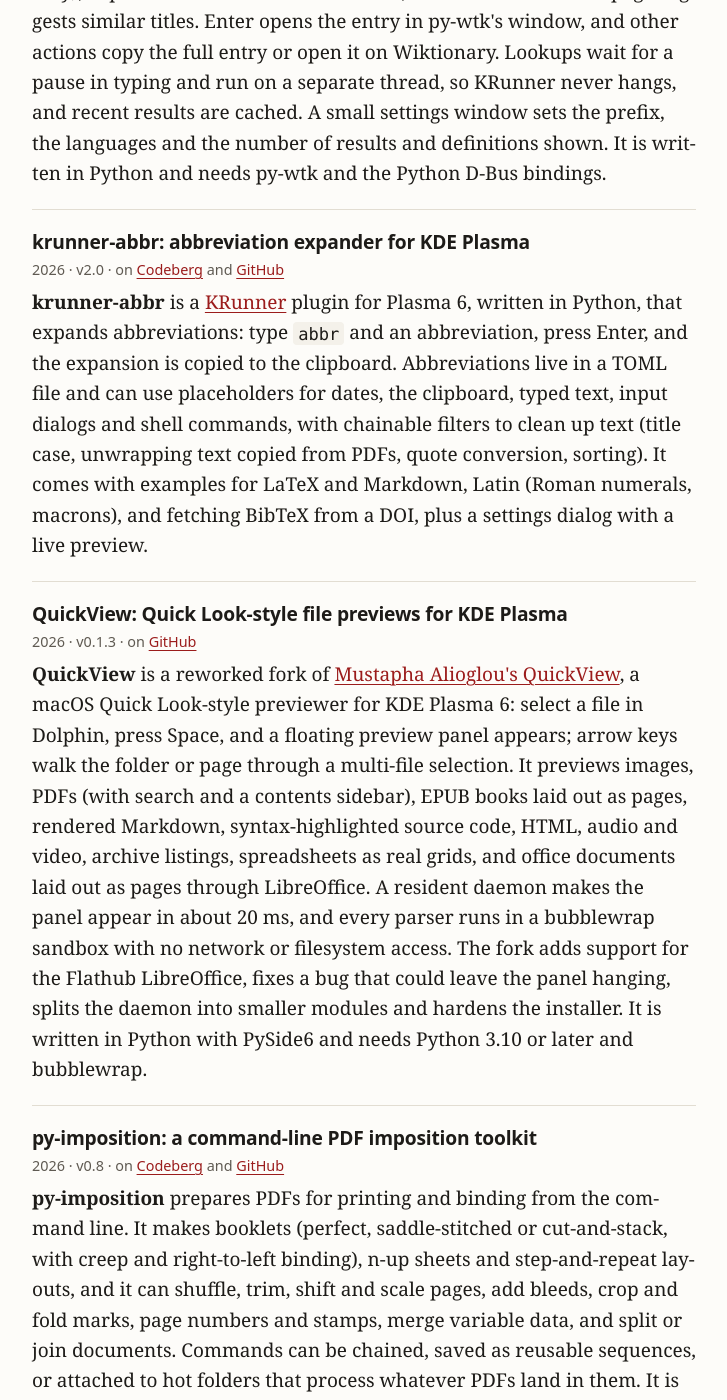
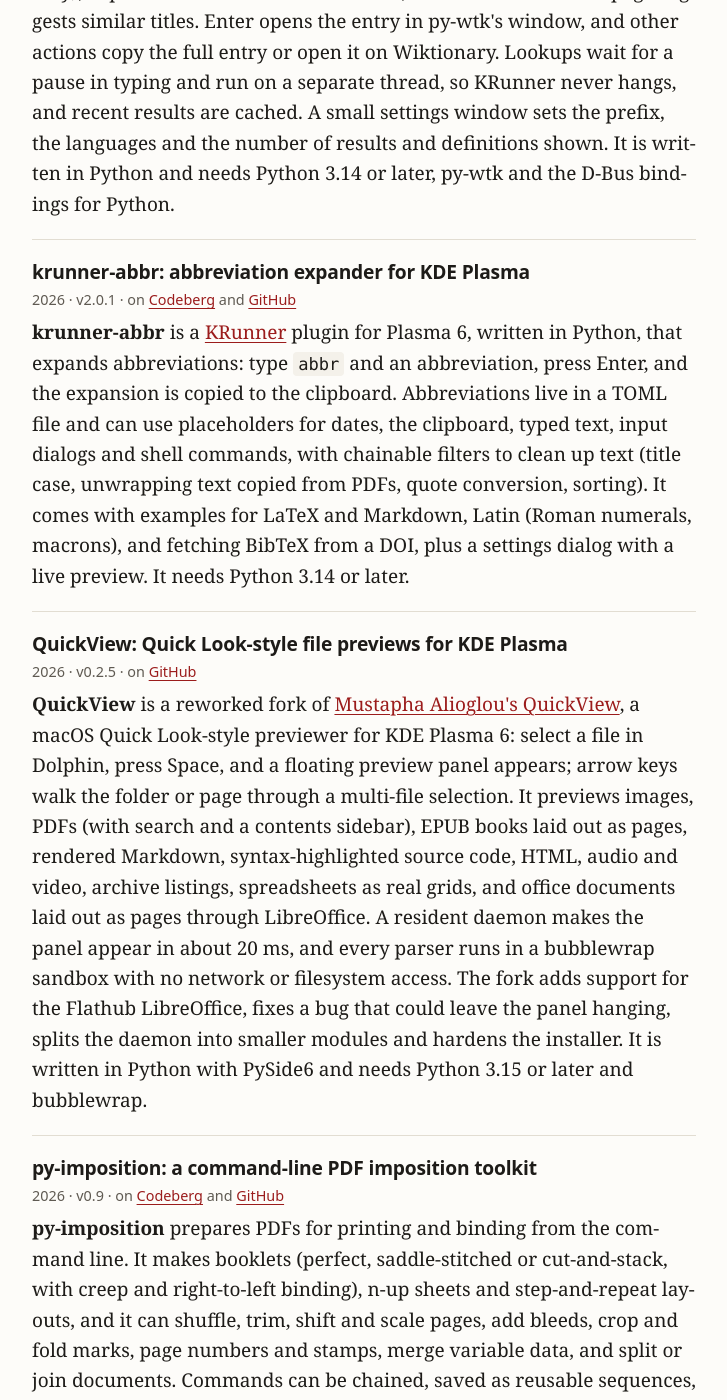
Before and after one commit to nivaca/nivaca.github.io, a Jekyll site: the page built from coding.md, in a window 1280 px wide and 1400 px high, scrolled down 1852 px. Shown: the whole window, without its empty margins (276-1003 px from the left). Built offline with Jekyll 4.4.1, drawn with Linux system fonts in a browser that asks for light colours; some web fonts are replaced; a style sheet for code colours, icons or effects is not loaded; some of the changed text lies outside the part shown.

Commit message:
Coding page: update versions and Python requirements
Bring every entry, in English and Spanish, in line with its repo's
latest release, and state the Python requirement of the entries that
lacked one.

```diff
--- a/coding.md
+++ b/coding.md
@@ -11,8 +11,8 @@ I write software mostly in [Python](https://www.python.org/), along with XML/TEI
 <ul class="projects">
   <li class="project">
     <h2><a href="https://codeberg.org/{{ site.codeberg_username }}/py-words">py-words: a Latin dictionary with morphology</a></h2>
-    <p class="project-role">2026 · v3.11 · on <a href="https://codeberg.org/{{ site.codeberg_username }}/py-words">Codeberg</a> and <a href="https://github.com/{{ site.github_username }}/py-words">GitHub</a></p>
-    <p><b>py-words</b> is a Latin-English-Latin and Latin-Spanish-Latin dictionary written in Python. It started from William Whitaker's WORDS, but both code and data have been redesigned, and it now includes Lewis and Short's English dictionary and the Spanish ones of Echave-Sustaeta and De Miguel. It analyses inflected Latin words, and whole lines of Latin, into their forms and dictionary entries, with meanings in English or Spanish, and finds the Latin for English or Spanish words. It runs in a window, on the command line, in the terminal or in a web browser, and needs only Python 3.11 or later.</p>
+    <p class="project-role">2026 · v3.20 · on <a href="https://codeberg.org/{{ site.codeberg_username }}/py-words">Codeberg</a> and <a href="https://github.com/{{ site.github_username }}/py-words">GitHub</a></p>
+    <p><b>py-words</b> is a Latin-English-Latin and Latin-Spanish-Latin dictionary written in Python. It started from William Whitaker's WORDS, but both code and data have been redesigned, and it now includes Lewis and Short's English dictionary and the Spanish ones of Echave-Sustaeta and De Miguel. It analyses inflected Latin words, and whole lines of Latin, into their forms and dictionary entries, with meanings in English or Spanish, and finds the Latin for English or Spanish words. It runs in a window, on the command line, in the terminal or in a web browser, and needs only Python 3.13 or later.</p>
     <p><a class="button button-primary" href="{{ "/py-words/" | relative_url }}"><i class="fas fa-book-open" aria-hidden="true"></i> Try it in your browser</a></p>
   </li>
 
@@ -24,32 +24,32 @@ I write software mostly in [Python](https://www.python.org/), along with XML/TEI
 
   <li class="project">
     <h2><a href="https://github.com/{{ site.github_username }}/py-wtk">py-wtk: Wiktionary from the terminal or the desktop</a></h2>
-    <p class="project-role">2026 · v1.8 · on <a href="https://codeberg.org/{{ site.codeberg_username }}/py-wtk">Codeberg</a> and <a href="https://github.com/{{ site.github_username }}/py-wtk">GitHub</a></p>
-    <p><b>py-wtk</b> is a Python interface to the <a href="https://en.wiktionary.org">English Wiktionary</a> for looking up words without opening a web browser. It comes as a command-line tool, a full-screen terminal interface and a desktop window, all sharing the same code. It shows the complete entry, not only the definitions: etymology, pronunciation, examples and quotations, usage notes, inflection tables, synonyms, derived and related terms, descendants and translations, for all the languages on the page or only those you choose (only Latin, say, or Latin and Spanish). It can also search page titles and output structured JSON for use in other programs. It needs only Python 3.11 or later and its standard library (plus Tkinter for the window), and there is also a self-contained AppImage for Linux.</p>
+    <p class="project-role">2026 · v1.13 · on <a href="https://codeberg.org/{{ site.codeberg_username }}/py-wtk">Codeberg</a> and <a href="https://github.com/{{ site.github_username }}/py-wtk">GitHub</a></p>
+    <p><b>py-wtk</b> is a Python interface to the <a href="https://en.wiktionary.org">English Wiktionary</a> for looking up words without opening a web browser. It comes as a command-line tool, a full-screen terminal interface and a desktop window, all sharing the same code. It shows the complete entry, not only the definitions: etymology, pronunciation, examples and quotations, usage notes, inflection tables, synonyms, derived and related terms, descendants and translations, for all the languages on the page or only those you choose (only Latin, say, or Latin and Spanish). It can also search page titles and output structured JSON for use in other programs. It needs only Python 3.15 or later and its standard library (plus Tkinter for the window), and there is also a self-contained AppImage for Linux.</p>
   </li>
 
   <li class="project">
     <h2><a href="https://github.com/{{ site.github_username }}/krunner-py-wtk">krunner-py-wtk: Wiktionary in KRunner</a></h2>
-    <p class="project-role">2026 · v1.0 · on <a href="https://codeberg.org/{{ site.codeberg_username }}/krunner-py-wtk">Codeberg</a> and <a href="https://github.com/{{ site.github_username }}/krunner-py-wtk">GitHub</a></p>
-    <p><b>krunner-py-wtk</b> brings <a href="https://github.com/{{ site.github_username }}/py-wtk">py-wtk</a> to <a href="https://userbase.kde.org/Plasma/Krunner">KRunner</a> in KDE Plasma 6: type <code>wtk</code> and a word, and its Wiktionary entries appear, one for each part of speech in each language, with the headword line and the first definitions. Languages can be chosen in the query itself (<code>wtk rosa @la</code> for Latin only), expressions of several words work, and a word without a page suggests similar titles. Enter opens the entry in py-wtk's window, and other actions copy the full entry or open it on Wiktionary. Lookups wait for a pause in typing and run on a separate thread, so KRunner never hangs, and recent results are cached. A small settings window sets the prefix, the languages and the number of results and definitions shown. It is written in Python and needs py-wtk and the Python D-Bus bindings.</p>
+    <p class="project-role">2026 · v1.0.1 · on <a href="https://codeberg.org/{{ site.codeberg_username }}/krunner-py-wtk">Codeberg</a> and <a href="https://github.com/{{ site.github_username }}/krunner-py-wtk">GitHub</a></p>
+    <p><b>krunner-py-wtk</b> brings <a href="https://github.com/{{ site.github_username }}/py-wtk">py-wtk</a> to <a href="https://userbase.kde.org/Plasma/Krunner">KRunner</a> in KDE Plasma 6: type <code>wtk</code> and a word, and its Wiktionary entries appear, one for each part of speech in each language, with the headword line and the first definitions. Languages can be chosen in the query itself (<code>wtk rosa @la</code> for Latin only), expressions of several words work, and a word without a page suggests similar titles. Enter opens the entry in py-wtk's window, and other actions copy the full entry or open it on Wiktionary. Lookups wait for a pause in typing and run on a separate thread, so KRunner never hangs, and recent results are cached. A small settings window sets the prefix, the languages and the number of results and definitions shown. It is written in Python and needs Python 3.14 or later, py-wtk and the D-Bus bindings for Python.</p>
   </li>
 
   <li class="project">
     <h2><a href="https://github.com/{{ site.github_username }}/krunner-abbr">krunner-abbr: abbreviation expander for KDE Plasma</a></h2>
-    <p class="project-role">2026 · v2.0 · on <a href="https://codeberg.org/{{ site.codeberg_username }}/krunner-abbr">Codeberg</a> and <a href="https://github.com/{{ site.github_username }}/krunner-abbr">GitHub</a></p>
-    <p><b>krunner-abbr</b> is a <a href="https://userbase.kde.org/Plasma/Krunner">KRunner</a> plugin for Plasma 6, written in Python, that expands abbreviations: type <code>abbr</code> and an abbreviation, press Enter, and the expansion is copied to the clipboard. Abbreviations live in a TOML file and can use placeholders for dates, the clipboard, typed text, input dialogs and shell commands, with chainable filters to clean up text (title case, unwrapping text copied from PDFs, quote conversion, sorting). It comes with examples for LaTeX and Markdown, Latin (Roman numerals, macrons), and fetching BibTeX from a DOI, plus a settings dialog with a live preview.</p>
+    <p class="project-role">2026 · v2.0.1 · on <a href="https://codeberg.org/{{ site.codeberg_username }}/krunner-abbr">Codeberg</a> and <a href="https://github.com/{{ site.github_username }}/krunner-abbr">GitHub</a></p>
+    <p><b>krunner-abbr</b> is a <a href="https://userbase.kde.org/Plasma/Krunner">KRunner</a> plugin for Plasma 6, written in Python, that expands abbreviations: type <code>abbr</code> and an abbreviation, press Enter, and the expansion is copied to the clipboard. Abbreviations live in a TOML file and can use placeholders for dates, the clipboard, typed text, input dialogs and shell commands, with chainable filters to clean up text (title case, unwrapping text copied from PDFs, quote conversion, sorting). It comes with examples for LaTeX and Markdown, Latin (Roman numerals, macrons), and fetching BibTeX from a DOI, plus a settings dialog with a live preview. It needs Python 3.14 or later.</p>
   </li>
 
   <li class="project">
     <h2><a href="https://github.com/{{ site.github_username }}/QuickView">QuickView: Quick Look-style file previews for KDE Plasma</a></h2>
-    <p class="project-role">2026 · v0.1.3 · on <a href="https://github.com/{{ site.github_username }}/QuickView">GitHub</a></p>
-    <p><b>QuickView</b> is a reworked fork of <a href="https://github.com/MustaphaAlioglou/QuickView">Mustapha Alioglou's QuickView</a>, a macOS Quick Look-style previewer for KDE Plasma 6: select a file in Dolphin, press Space, and a floating preview panel appears; arrow keys walk the folder or page through a multi-file selection. It previews images, PDFs (with search and a contents sidebar), EPUB books laid out as pages, rendered Markdown, syntax-highlighted source code, HTML, audio and video, archive listings, spreadsheets as real grids, and office documents laid out as pages through LibreOffice. A resident daemon makes the panel appear in about 20 ms, and every parser runs in a bubblewrap sandbox with no network or filesystem access. The fork adds support for the Flathub LibreOffice, fixes a bug that could leave the panel hanging, splits the daemon into smaller modules and hardens the installer. It is written in Python with PySide6 and needs Python 3.10 or later and bubblewrap.</p>
+    <p class="project-role">2026 · v0.2.5 · on <a href="https://github.com/{{ site.github_username }}/QuickView">GitHub</a></p>
+    <p><b>QuickView</b> is a reworked fork of <a href="https://github.com/MustaphaAlioglou/QuickView">Mustapha Alioglou's QuickView</a>, a macOS Quick Look-style previewer for KDE Plasma 6: select a file in Dolphin, press Space, and a floating preview panel appears; arrow keys walk the folder or page through a multi-file selection. It previews images, PDFs (with search and a contents sidebar), EPUB books laid out as pages, rendered Markdown, syntax-highlighted source code, HTML, audio and video, archive listings, spreadsheets as real grids, and office documents laid out as pages through LibreOffice. A resident daemon makes the panel appear in about 20 ms, and every parser runs in a bubblewrap sandbox with no network or filesystem access. The fork adds support for the Flathub LibreOffice, fixes a bug that could leave the panel hanging, splits the daemon into smaller modules and hardens the installer. It is written in Python with PySide6 and needs Python 3.15 or later and bubblewrap.</p>
   </li>
 
   <li class="project">
     <h2><a href="https://github.com/{{ site.github_username }}/py-imposition">py-imposition: a command-line PDF imposition toolkit</a></h2>
-    <p class="project-role">2026 · v0.8 · on <a href="https://codeberg.org/{{ site.codeberg_username }}/py-imposition">Codeberg</a> and <a href="https://github.com/{{ site.github_username }}/py-imposition">GitHub</a></p>
-    <p><b>py-imposition</b> prepares PDFs for printing and binding from the command line. It makes booklets (perfect, saddle-stitched or cut-and-stack, with creep and right-to-left binding), n-up sheets and step-and-repeat layouts, and it can shuffle, trim, shift and scale pages, add bleeds, crop and fold marks, page numbers and stamps, merge variable data, and split or join documents. Commands can be chained, saved as reusable sequences, or attached to hot folders that process whatever PDFs land in them. It is written in Python with pikepdf and ReportLab.</p>
+    <p class="project-role">2026 · v0.9 · on <a href="https://codeberg.org/{{ site.codeberg_username }}/py-imposition">Codeberg</a> and <a href="https://github.com/{{ site.github_username }}/py-imposition">GitHub</a></p>
+    <p><b>py-imposition</b> prepares PDFs for printing and binding from the command line. It makes booklets (perfect, saddle-stitched or cut-and-stack, with creep and right-to-left binding), n-up sheets and step-and-repeat layouts, and it can shuffle, trim, shift and scale pages, add bleeds, crop and fold marks, page numbers and stamps, merge variable data, and split or join documents. Commands can be chained, saved as reusable sequences, or attached to hot folders that process whatever PDFs land in them. It is written in Python with pikepdf and ReportLab, and needs Python 3.15 or later.</p>
   </li>
 
   <li class="project">
@@ -60,19 +60,19 @@ I write software mostly in [Python](https://www.python.org/), along with XML/TEI
 
   <li class="project">
     <h2><a href="https://github.com/{{ site.github_username }}/py-foliation">py-foliation: change the page labels of PDF documents</a></h2>
-    <p class="project-role">2026 · v0.1 · on <a href="https://codeberg.org/{{ site.codeberg_username }}/py-foliation">Codeberg</a> and <a href="https://github.com/{{ site.github_username }}/py-foliation">GitHub</a></p>
-    <p><b>py-foliation</b> changes the page labels of PDF documents: the numbering a PDF viewer shows for their pages. A book whose front matter is numbered i, ii, iii and whose text starts again at 1 can show those numbers in the viewer, instead of the plain 1, 2, 3 of the pages of the file; only the labels change, and the pages are left as they are. Labels are set as ranges, each with its first page, its style (arabic, roman or letters, upper or lower case, or no number), the number it starts at and a prefix, so that an appendix can run App-1, App-2 or a last page be called Cover. It has a window for seeing and editing the labels page by page, with undo and redo, and a command line for doing the same in scripts; the window can copy the command that gives the same labels to another file. The interface is in English and Spanish. It is written in Python with pikepdf and PySide6, and comes as an AppImage for Linux, a Fedora package on Copr, or from the source with Python 3.12 or later.</p>
+    <p class="project-role">2026 · v0.8 · on <a href="https://codeberg.org/{{ site.codeberg_username }}/py-foliation">Codeberg</a> and <a href="https://github.com/{{ site.github_username }}/py-foliation">GitHub</a></p>
+    <p><b>py-foliation</b> changes the page labels of PDF documents: the numbering a PDF viewer shows for their pages. A book whose front matter is numbered i, ii, iii and whose text starts again at 1 can show those numbers in the viewer, instead of the plain 1, 2, 3 of the pages of the file; only the labels change, and the pages are left as they are. Labels are set as ranges, each with its first page, its style (arabic, roman or letters, upper or lower case, or no number), the number it starts at and a prefix, so that an appendix can run App-1, App-2 or a last page be called Cover. It has a window for seeing and editing the labels page by page, with undo and redo, and a command line for doing the same in scripts; the window can copy the command that gives the same labels to another file. The interface is in English and Spanish. It is written in Python with pikepdf and PySide6, and comes as an AppImage for Linux, a Fedora package on Copr, or from the source with Python 3.15 or later.</p>
   </li>
 
   <li class="project" id="py-redact">
     <h2><a href="https://github.com/{{ site.github_username }}/py-redact">py-redact: redact PDF documents</a></h2>
-    <p class="project-role">2026 · v0.4.3 · on <a href="https://codeberg.org/{{ site.codeberg_username }}/py-redact">Codeberg</a> and <a href="https://github.com/{{ site.github_username }}/py-redact">GitHub</a></p>
+    <p class="project-role">2026 · v0.4.5 · on <a href="https://codeberg.org/{{ site.codeberg_username }}/py-redact">Codeberg</a> and <a href="https://github.com/{{ site.github_username }}/py-redact">GitHub</a></p>
     <p><b>py-redact</b> redacts PDF documents. You mark on the pages what must go, and in the redacted copy whatever lies under each mark is removed for good: the text, letter by letter, the part of the images under it, the drawings it covers, and the annotations and form fields that touch it. This is not the same as drawing a black rectangle, which hides the text from the eye but leaves it in the file; py-redact takes it out, and after saving checks the copy to make sure nothing that was under a mark can still be read. The place can be filled with a colour or left as it is, with a text such as <code>REDACTED</code> or a FOIA exemption code written over it. There are several ways to mark: drag over text or draw a box, find and mark every occurrence of a word, a list of words or a pattern (phone numbers, e-mail addresses, card and identity numbers, dates, bank accounts), and repeat a mark on other pages. It can also remove a document's hidden information (metadata, attachments, bookmarks, comments, hidden text, scripts), and save the copy as PDF/A or PDF/X through <a href="#py-pdfconform">py-pdfconform</a>. The window is in English and Spanish. It is written in Python with PyMuPDF and PySide6, and comes as an AppImage for Linux, a Fedora package on Copr, or from the source with Python 3.14 or later.</p>
   </li>
 
   <li class="project" id="py-pdfconform">
     <h2><a href="https://github.com/{{ site.github_username }}/py-pdfconform">py-pdfconform: convert PDF files to PDF/A and PDF/X-4</a></h2>
-    <p class="project-role">2026 · v1.1 · on <a href="https://codeberg.org/{{ site.codeberg_username }}/py-pdfconform">Codeberg</a> and <a href="https://github.com/{{ site.github_username }}/py-pdfconform">GitHub</a></p>
+    <p class="project-role">2026 · v1.2.1 · on <a href="https://codeberg.org/{{ site.codeberg_username }}/py-pdfconform">Codeberg</a> and <a href="https://github.com/{{ site.github_username }}/py-pdfconform">GitHub</a></p>
     <p><b>py-pdfconform</b> converts PDF files to two ISO standards: PDF/A for long-term archiving (PDF/A-1b, 2b and 3b) and PDF/X-4 for printing. It is a single command-line script. Ghostscript does the conversion itself; pikepdf opens encrypted or damaged files before it and, after it, restores lost metadata and corrects what Ghostscript leaves wrong. Each result is then checked: PDF/A files with veraPDF, if it is installed, and PDF/X-4 files with a structural check of its own. It warns about everything a standard forces it to drop (JavaScript, attachments, annotations in PDF/X, transparency flattened to images in PDF/A-1b), never writes over the input, and returns exit codes fit for scripts. It needs Python 3.14 or later, Ghostscript 10 or later and pikepdf.</p>
   </li>
 
```
Also changed, not shown: es/programacion.md (+16 -16 lines).
